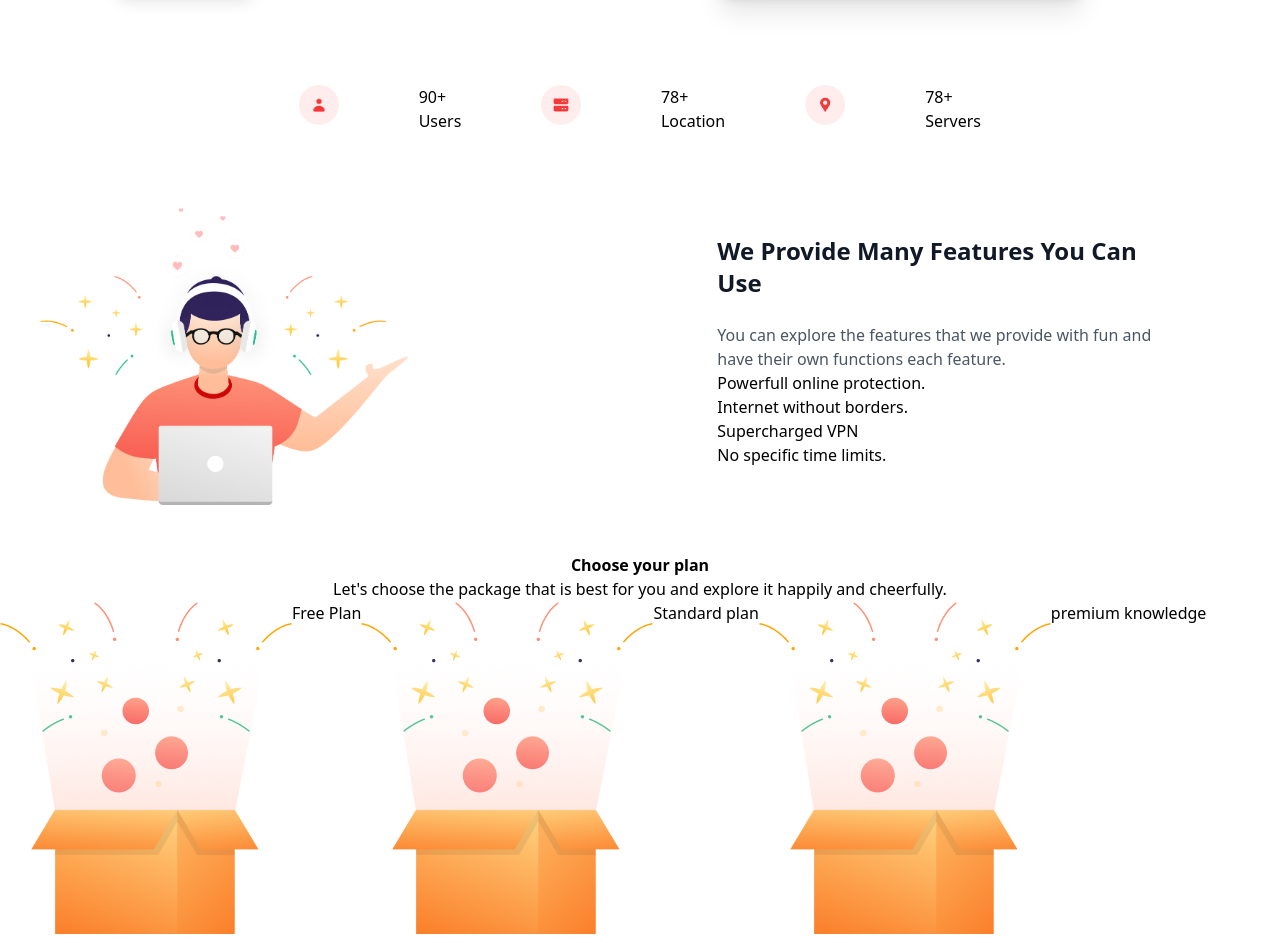
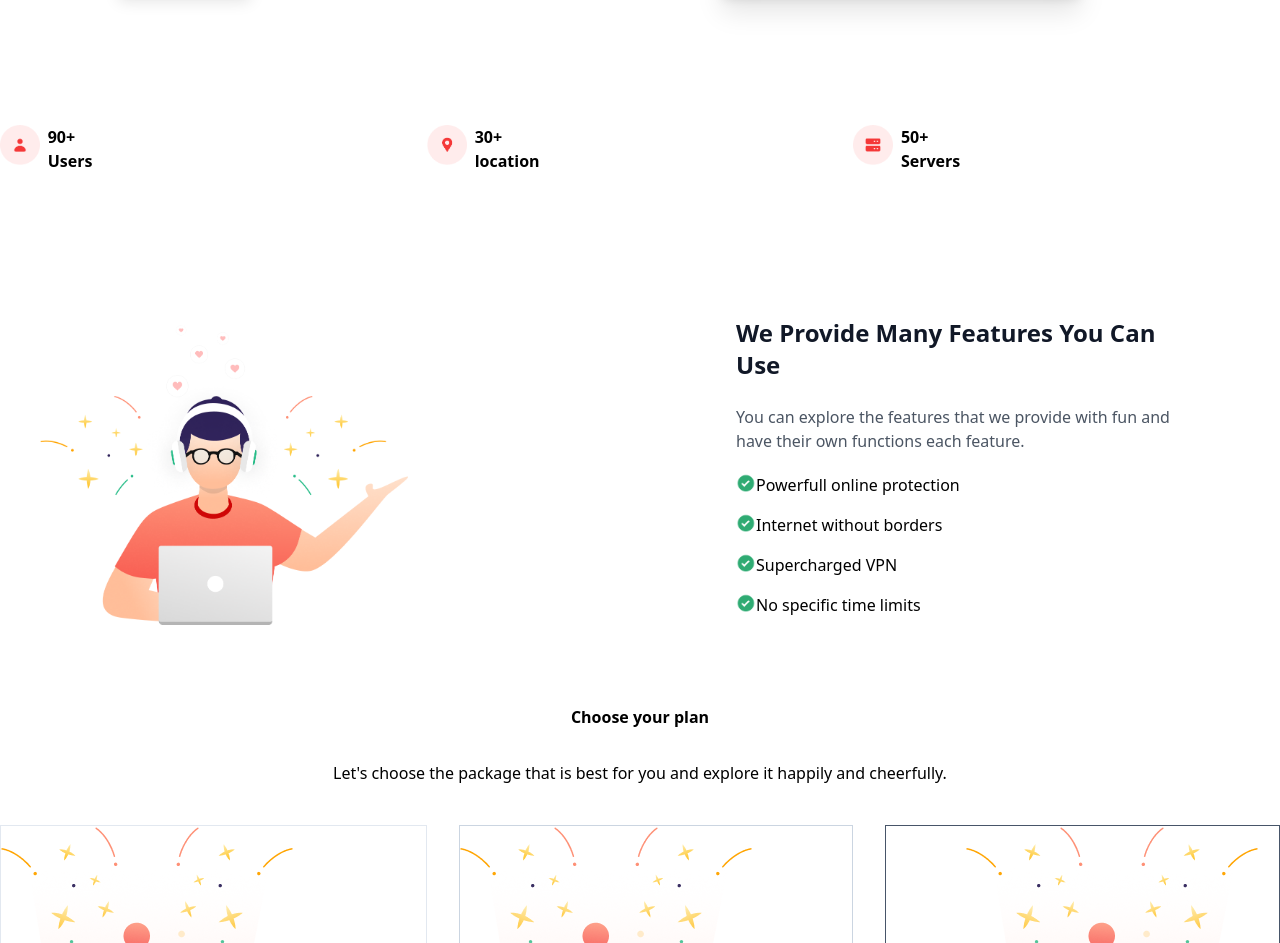
Before and after one commit to brendahuwitonze/Tailwind-cloning-exercise, a website: page src/index.html in a window 1280 px wide. Shown: the part 369-1312 px from the top of the page. Drawn offline with Linux system fonts and the light colour scheme.

Commit message:
working on the last part of the first page

```diff
--- a/src/index.html
+++ b/src/index.html
@@ -1,14 +1,16 @@
 <!DOCTYPE html>
 <html lang="en">
+
 <head>
   <meta charset="UTF-8">
   <meta name="viewport" content="width=device-width, initial-scale=1.0">
   <title>Document</title>
   <link href="/src/output.css" rel="stylesheet">
 </head>
+
 <body>
   <nav class="bg-inherit">
-        <div class= "container mx-auto flex w-full items-center justify-center ">
+    <div class="container mx-auto flex w-full items-center justify-center ">
       <div class="relative flex h-16 items-center justify-between">
         <div class="flex flex-1 items-center justify-center sm:items-stretch sm:justify-start">
           <div class="flex">
@@ -16,7 +18,8 @@
           </div>
           <div class="flex space-x-4 ml-10 ps-20">
             <!-- Current: "bg-gray-900 text-white", Default: "text-gray-300 hover:bg-gray-700 hover:text-white" -->
-                  <a href="#" class="text-stone-950  rounded-md px-3 py-2 text-sm font-medium" aria-current="page">Dashboard</a>
+            <a href="#" class="text-stone-950  rounded-md px-3 py-2 text-sm font-medium"
+              aria-current="page">Dashboard</a>
             <a href="#" class="text-stone-950 rounded-md px-3 py-2 text-sm font-medium">About</a>
             <a href="#" class="text-stone-950 rounded-md px-3 py-2 text-sm font-medium">Price</a>
             <a href="#" class="text-stone-950 rounded-md px-3 py-2 text-sm font-medium">product</a>
@@ -25,7 +28,7 @@
         <div class="flex items-center pr-2 mb-3 ml-20 ">
           <!-- Profile dropdown -->
           <div class="mt-4">
-                <a  class ="mr-4">Sign In</a>
+            <a class="mr-4">Sign In</a>
             <button class=" rounded-xl border border-pink-500 w-32  text-red-500">Search</button>
           </div>
         </div>
@@ -34,55 +37,83 @@
   </nav>
   <!-- //body -->
   <div class="md:container md:mx-auto sm:mx-auto sm:container lg:mx-auto  lg:container xl:mx-auto xl:container">
-      <div class="flex flex-row">
+    <div class="bg-gray-10 flex flex-row">
       <div class="py-12 max-w-md mx-auto">
         <h1 class="mt-6 text-2xl font-bold text-gray-900 ">
           Want anything to be easy with LaslesVPN
         </h1>
-            <p class="mt-6 text-gray-600 sm:text-xl sm:mt-4">Provide a network for all your needs with ease and fun using LaslesVPN discover interesting features from us..</p>
+        <p class="mt-6 text-gray-600 sm:text-xl sm:mt-4">Provide a network for all your needs with ease and fun using
+          LaslesVPN discover interesting features from us..</p>
         <div class="mt-4">
           <a class="inline-block px-5 py-3 rounded-lg shadow-lg bg-red-700
               text-white uppercase" href="#">Get started</a>
         </div>
       </div>
       <div class=" pr-20 py-12 ml-10 max-w-md mx-auto">
-        <img class="mt-6 rounded-1 shadow-xl"src="/img/techPerson.png" alt="student">
+        <img class="mt-6 rounded-1 shadow-xl" src="/img/techPerson.png" alt="student">
       </div>
     </div>
-    <div class="flex flex-row space-x-20 justify-center mt-10 ">
+
+    <!-- icons  -->
+    <div class="grid grid-cols-3 md:grid-cols-3  py-20">
+      <div class="b flex flex-row space-x-2">
         <img class="h-10" src="/img/contact.png" alt="">
-      <span>90+ <br>Users</span>
-      <img  class = "h-10" src="/img/icon.png" alt="">
-      <span>78+ <br>Location</span>
+        <p class="font-bold">90+ <br>Users</p>
+      </div>
+      <div class="flex flex-row space-x-2 ">
         <img class="h-10" src="/img/location.png" alt="">
-      <span>78+ <br>Servers</span>
+        <p class="font-bold">30+ <br>location</p>
+      </div>
+      <div class="flex flex-row space-x-2">
+        <img class="h-10" src="/img/icon.png" alt="">
+        <p class="font-bold">50+ <br>Servers</p>
+      </div>
     </div>
     <!-- Third section -->
-    <div class="flex  flex-row justify-center items-center">
-      <div class="pr-20 py-12 ml-10 max-w-md mx-auto " >
+    <div class=" grid grid-cols-2">
+      <div class="pr-20 py-12 ml-10 max-w-md mx-auto ">
         <img class="mt-6 rounded-1  object-center" src="/img/Admin.png" alt="">
       </div>
       <div class="py-12 max-w-md mx-auto pt-10">
         <h1 class="mt-6 text-2xl font-bold text-gray-900"> We Provide Many Features You Can Use</h2>
-       <p class="mt-6 text-gray-600">You can explore the features that we provide with fun and have their own functions each feature.</p>
-       <ul>
-        <li>Powerfull online protection.</li>
-        <li>Internet without borders.</li>
-        <li>Supercharged VPN</li>
-        <li>No specific time limits.</li>
-       </ul>
+          <p class="mt-6 text-gray-600">You can explore the features that we provide with fun and have their own
+            functions each feature.</p>
+          <div class=" space-y-4">
+            <div class="flex flex-row pt-5">
+              <img class="h-5" src="/img/ticks.png" alt="">
+              <p class="">Powerfull online protection</p>
+            </div>
+            <div class="flex flex-row">
+              <img class="h-5" src="/img/ticks.png" alt="">
+              <p class="">Internet without borders</p>
+            </div>
+            <div class="flex flex-row">
+              <img class="h-5" src="/img/ticks.png" alt="">
+              <p class="">Supercharged VPN</p>
+            </div>
+            <div class="flex flex-row">
+              <img class="h-5" src="/img/ticks.png" alt="">
+              <p class="">No specific time limits</p>
+            </div>
+          </div>
       </div>
     </div>
     <!-- //last section on first page -->
-    <h1 class="text-center font-bold justify-center">Choose your plan</h1>
+    <h1 class="text-center font-bold justify-center py-8">Choose your plan</h1>
     <p class="text-center ">Let's choose the package that is best for you and explore it happily and cheerfully.</p>
-    <div class="flex flex-row">
-      <img src="/img/Product.png" alt="">
-      <span>Free Plan</span>
-      <img src="/img/Product.png" alt="">
-      <span>Standard plan</span>
-      <img src="/img/Product.png" alt="">
-      <span>premium knowledge</span>
+    <div class=" grid grid-cols-3 justify-center space-x-8 py-10">
+      <div class="border border-slate-200">
+        <img class="ml-18" src="/img/Product.png" alt="">
+        <h1 class="ml-36 py-10">free plan</h1>
+      </div>
+      <div class="border border-slate-300">
+        <img class="ml-18" src="/img/Product.png" alt="">
+        <h1 class="ml-36 py-10">standard plan</h1>
+      </div>
+      <div class="border border-slate-600">
+        <img class="ml-20" src="/img/Product.png" alt="">
+        <h1 class="ml-36 py-10">premium Plan</h1>
+      </div>
     </div>
   </div>
 </body>
```
Also changed, not shown: img/ticks.png (added), src/output.css. Lines whose indentation alone changed are shown as unchanged.
